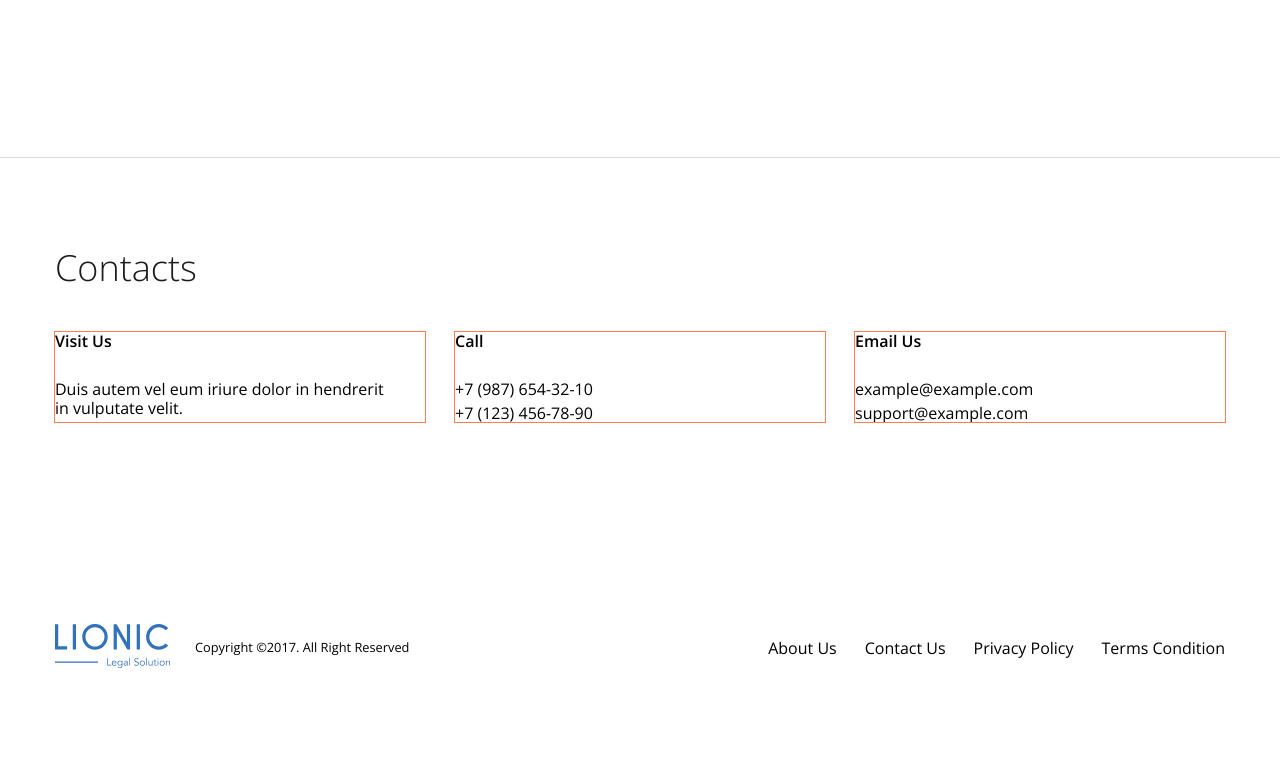
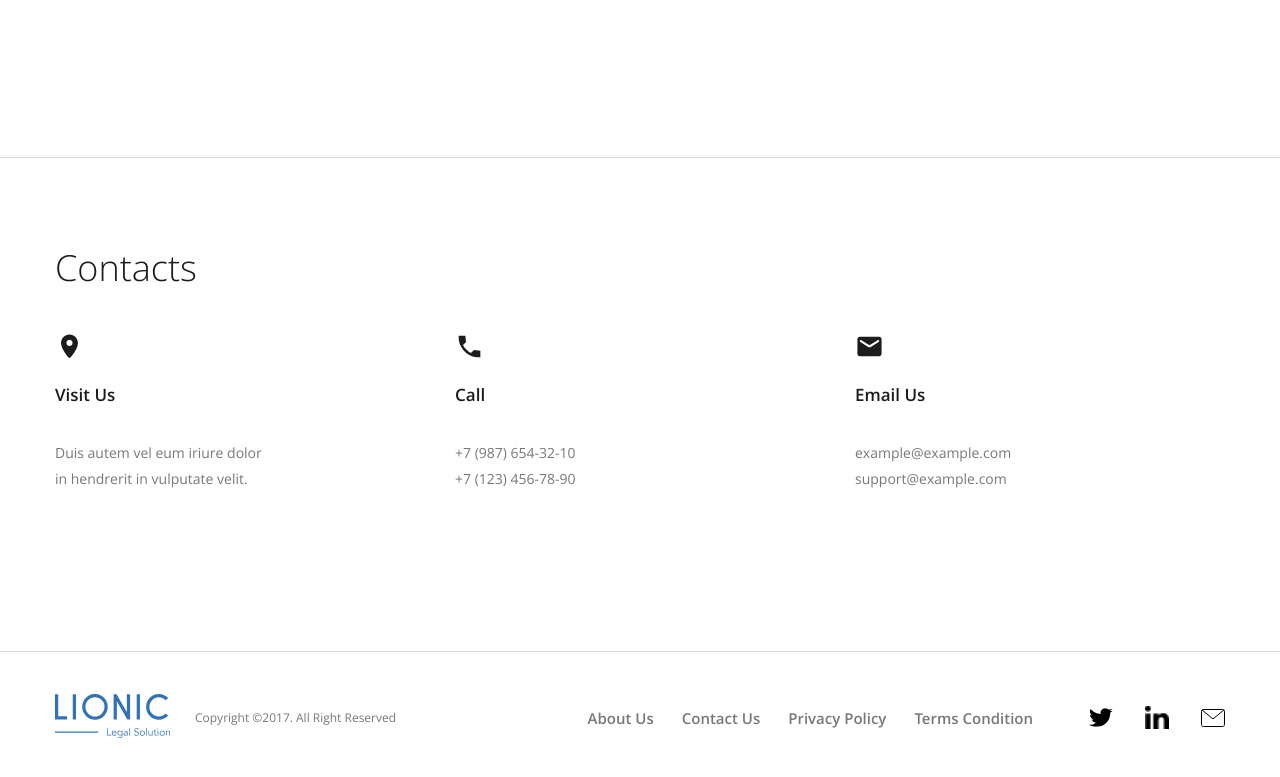
Before and after one commit to ramm04/lesson_8, a plain HTML site: page index.html in a window 1280 px wide. Shown: the part 2646-3423 px from the top of the page. Before the commit the page ends 3359 px from the top, so only its background shows below. Drawn offline with Linux system fonts and the light colour scheme.

Commit message:
8.4 Стилизация. Contacts + footer

```diff
--- a/css/style.css
+++ b/css/style.css
@@ -380,6 +380,10 @@ body {
 
 /* contacts */
 
+.contacts {
+    border-bottom: 1px solid #DADADA;
+}
+
 .contacts-adress {
     font-style: normal;
 }
@@ -387,7 +391,23 @@ body {
 .contacts-item {
     flex-direction: column;
     width: 370px;
-    outline: 1px solid coral;
+/* Для позиционирования изображений (бекграунда) */
+    background-position: left top;
+    background-repeat: no-repeat;
+    background-size: 29px 29px;
+    padding-top: 48px;
+}
+
+.contacts-item-address {
+    background-image: url(../img/location_on.svg)
+}
+
+.contacts-item-call {
+    background-image: url(../img/phone.svg);
+}
+
+.contacts-item-mail {
+    background-image: url(../img/mail.svg);
 }
 
 .contacts-item:not(:nth-child(3n)) {
@@ -396,15 +416,28 @@ body {
 
 .contacts-item-caption {
     margin-bottom: 30px;
+    font-weight: 600;
+    font-size: 17px;
+    line-height: 180%;
+    color: #1C1C1C;
 }
 
 .contacts-item-text {
     margin: 0;
+    width: 215px;
+    font-weight: 400;
+    font-size: 14px;
+    line-height: 180%;
+    color: #787878;
 }
 
-.contacts-item-link:not(:last-child) {
-    margin-bottom: 5px;
+.contacts-item-link {
+    font-weight: 400;
+    font-size: 14px;
+    line-height: 180%;
+    color: #787878;
 }
+
 
 /* footer */
 
@@ -412,11 +445,26 @@ body {
     padding: 42px 0;
 }
 
+.footer-copy {
+    font-weight: 400;
+    font-size: 12px;
+    line-height: 16px;
+    color: #787878;
+}
+
+.footer-link {
+    font-weight: 600;
+    font-size: 15px;
+    line-height: 20px;
+    color: #787878;
+}
+
 .footer-container {
     align-items: center;
     /* чтобы два дива прижались к разным сторонам */
     justify-content: space-between;
 }
+
 
 .footer-left,
 .footer-right {
@@ -430,3 +478,32 @@ body {
 .footer-item:not(:last-child) {
     margin-right: 28px;
 }
+
+.footer-nav {
+    margin-right: 56px;
+}
+
+.social-link {
+    display: block;
+    width: 24px;
+    height: 24px;
+    background-position: center;
+    background-repeat: no-repeat;
+    background-size: contain;
+}
+
+.social-item:not(:last-child) {
+    margin-right: 32px;
+}
+
+.social-link-twitter {
+    background-image: url(../img/twitter.svg);
+}
+
+.social-link-linkedin {
+    background-image: url(../img/linkedin.png);
+}
+
+.social-link-mail {
+    background-image: url(../img/footer_mail.svg);
+}
--- a/index.html
+++ b/index.html
@@ -276,7 +276,7 @@
                 </h2>
                 <adress class="contacts-adress">
                     <ul class="list-reset contacts-list flex">
-                        <li class="contacts-item flex">
+                        <li class="contacts-item flex contacts-item-address">
                             <strong class="contacts-item-caption">
                                 Visit Us
                             </strong>
@@ -284,7 +284,7 @@
                                 Duis autem vel eum iriure dolor in&nbsp;hendrerit in&nbsp;vulputate velit.
                             </p>
                         </li>
-                        <li class="contacts-item flex">
+                        <li class="contacts-item flex contacts-item-call">
                             <strong class="contacts-item-caption">
                                 Call
                             </strong>
@@ -295,7 +295,7 @@
                                 +7 (123) 456-78-90
                             </a>
                         </li>
-                        <li class="contacts-item flex">
+                        <li class="contacts-item flex contacts-item-mail">
                             <strong class="contacts-item-caption">
                                 Email Us
                             </strong>
@@ -321,12 +321,12 @@
                 <a href="#" class="footer-logo">
                     <img src="img/Logo.svg" alt="Logo">
                 </a>
-                <small>
+                <small class="footer-copy">
                     Copyright ©2017. All Right Reserved
                 </small>
             </div>
             <div class="footer-right flex">
-                <nav class="rooter-nav">
+                <nav class="footer-nav">
                     <ul class="list-reset footer-list flex">
                         <li class="footer-item">
                             <a href="#" target="_blank" class="footer-link">About Us</a>
@@ -343,9 +343,15 @@
                     </ul>
                 </nav>
                 <ul class="list-reset social flex">
-                    <li class="social-item"><a href="#" class="social-link social link-vk"></a></li>
-                    <li class="social-item"><a href="#" class="social-link social link-linkedin"></a></li>
-                    <li class="social-item"><a href="#" class="social-link social link-mail"></a></li>
+                    <li class="social-item">
+                        <a href="#" class="social-link social-link-twitter"></a>
+                    </li>
+                    <li class="social-item">
+                        <a href="#" class="social-link social-link-linkedin"></a>
+                    </li>
+                    <li class="social-item">
+                        <a href="#" class="social-link social-link-mail"></a>
+                    </li>
                 </ul>
             </div>
         </div>
```
Also changed, not shown: img/footer_mail.svg (added), img/linkedin.png (added), img/location_on.svg (added), img/mail.svg (added), img/phone.svg (added), img/twitter.svg (added).
